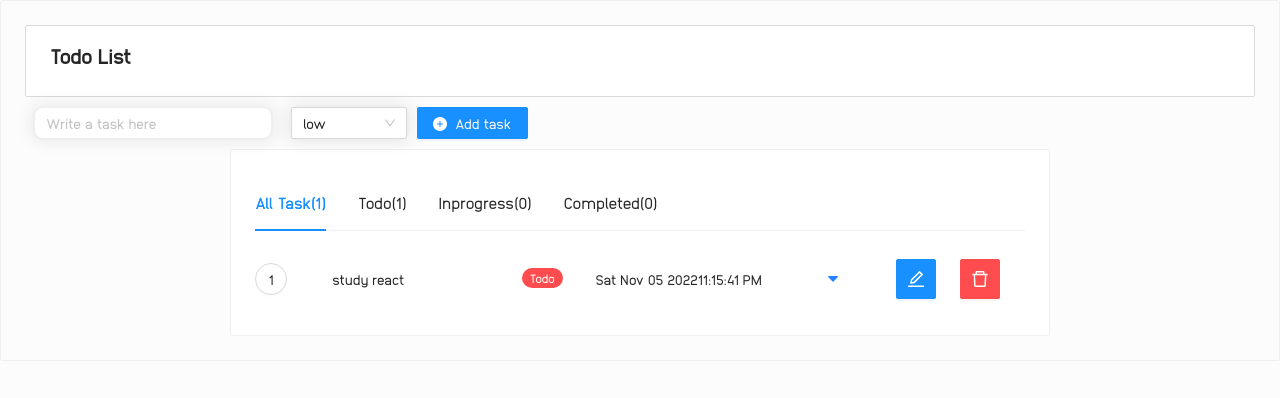
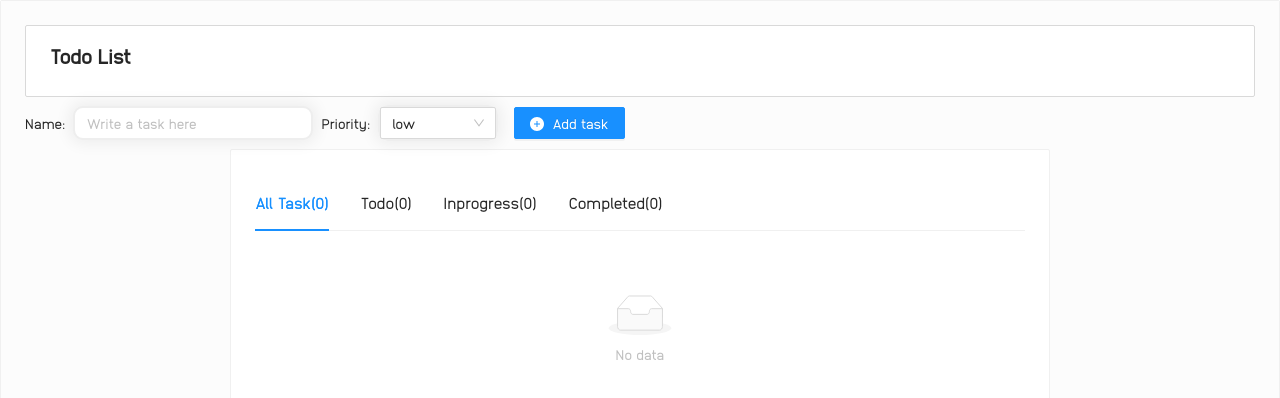
Before and after one commit to mohamed-ithiris/react-test-app, a React (Create React App) app: page / in a window 1280 px wide. Shown: the top 398 px of the page. Built offline with nearby package versions, Linux system fonts and the light colour scheme.

Commit message:
Initail data cleared

```diff
--- a/src/components/CustomSelect.js
+++ b/src/components/CustomSelect.js
@@ -28,7 +28,7 @@ export default function CustomSelect({ selectValue, selectOptions, onChangeValue
 }
 
 CustomSelect.propTypes = {
-    selectValue: PropTypes.string.isRequired,
+    selectValue: PropTypes.string,
     onChangeValue: PropTypes.func.isRequired,
     taskLabel: PropTypes.string.isRequired,
 }
--- a/src/components/HeaderInputs.js
+++ b/src/components/HeaderInputs.js
@@ -12,7 +12,7 @@ export default function HeaderInputs({
 }) {
     return (
         <div className="HeaderContainer">
-            <Input
+            Name: <Input
                 value={taskValue}
                 placeholder="Write a task here"
                 onChange={handleTaskChange}
@@ -24,7 +24,7 @@ export default function HeaderInputs({
                     borderRadius: "10px",
                 }}
             />
-            <Select
+            Priority: <Select
                 defaultValue="low"
                 value={priority}
                 onChange={handlePriorityChange}
@@ -42,6 +42,9 @@ export default function HeaderInputs({
                 icon={<PlusCircleFilled />}
                 size={"medium"}
                 onClick={onAddTask}
+                style={{
+                    margin: "8px",
+                }}
             >
                 Add task
             </Button>
--- a/src/components/TodoApp.js
+++ b/src/components/TodoApp.js
@@ -20,15 +20,7 @@ export default function TodoApp() {
     const [priority, setPriority] = useState("low");
     const [taskValue, setTaskValue] = useState("");
     const currentDate = new Date();
-    const [todos, setTodos] = useState([
-        {
-            id: "1",
-            task: "study react",
-            status: "Todo",
-            priority: "low",
-            created: currentDate.toDateString() + currentDate.toLocaleTimeString(),
-        },
-    ]);
+    const [todos, setTodos] = useState([]);
     const [editTask, setEditTask] = useState({ id: "", task: "", status: "", priority: "" });
 
     const priorityOptions = [
```
